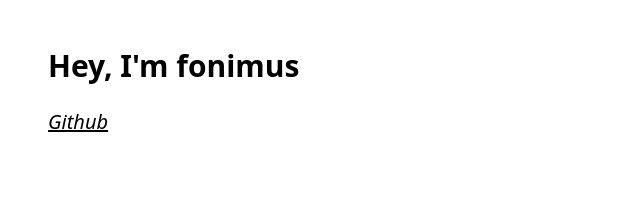
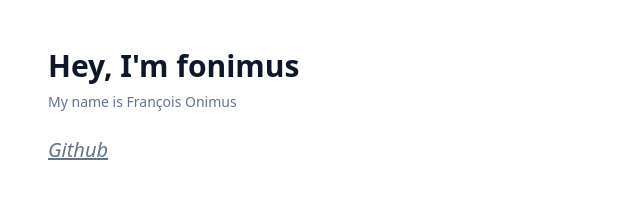
Before and after one commit to fonimus/fonimus-site, a Gatsby site: page / in a window 1280 px wide. Shown: the whole page, without its empty margins (0-640 px from the left). Built offline with nearby package versions, Linux system fonts and the light colour scheme; Gatsby itself is replaced by a stand-in of ours.

Commit message:
feat(ui): add dark theme

```diff
--- a/src/pages/index.tsx
+++ b/src/pages/index.tsx
@@ -3,8 +3,9 @@ import type { HeadFC, PageProps } from "gatsby";
 
 const IndexPage: React.FC<PageProps> = () => {
   return (
-    <main className="m-12">
+    <main className="p-12">
       <h1>Hey, I&apos;m fonimus</h1>
+      <p>My name is François Onimus</p>
       <br />
       <a href="https://github.com/fonimus/" target="_blank" rel="noreferrer">
         Github
--- a/src/styles/global.css
+++ b/src/styles/global.css
@@ -2,10 +2,18 @@
 @tailwind components;
 @tailwind utilities;
 
+html {
+  @apply bg-white dark:bg-slate-800
+}
+
 h1 {
-  @apply text-3xl font-bold;
+  @apply text-slate-900 dark:text-white text-3xl font-bold;
+}
+
+p {
+  @apply text-slate-500 dark:text-slate-400 mt-2 text-sm
 }
 
 a {
-  @apply text-xl italic underline accent-blue-400;
+  @apply text-slate-500 dark:text-slate-400 mt-2 text-sm text-xl italic underline accent-blue-400;
 }
```
